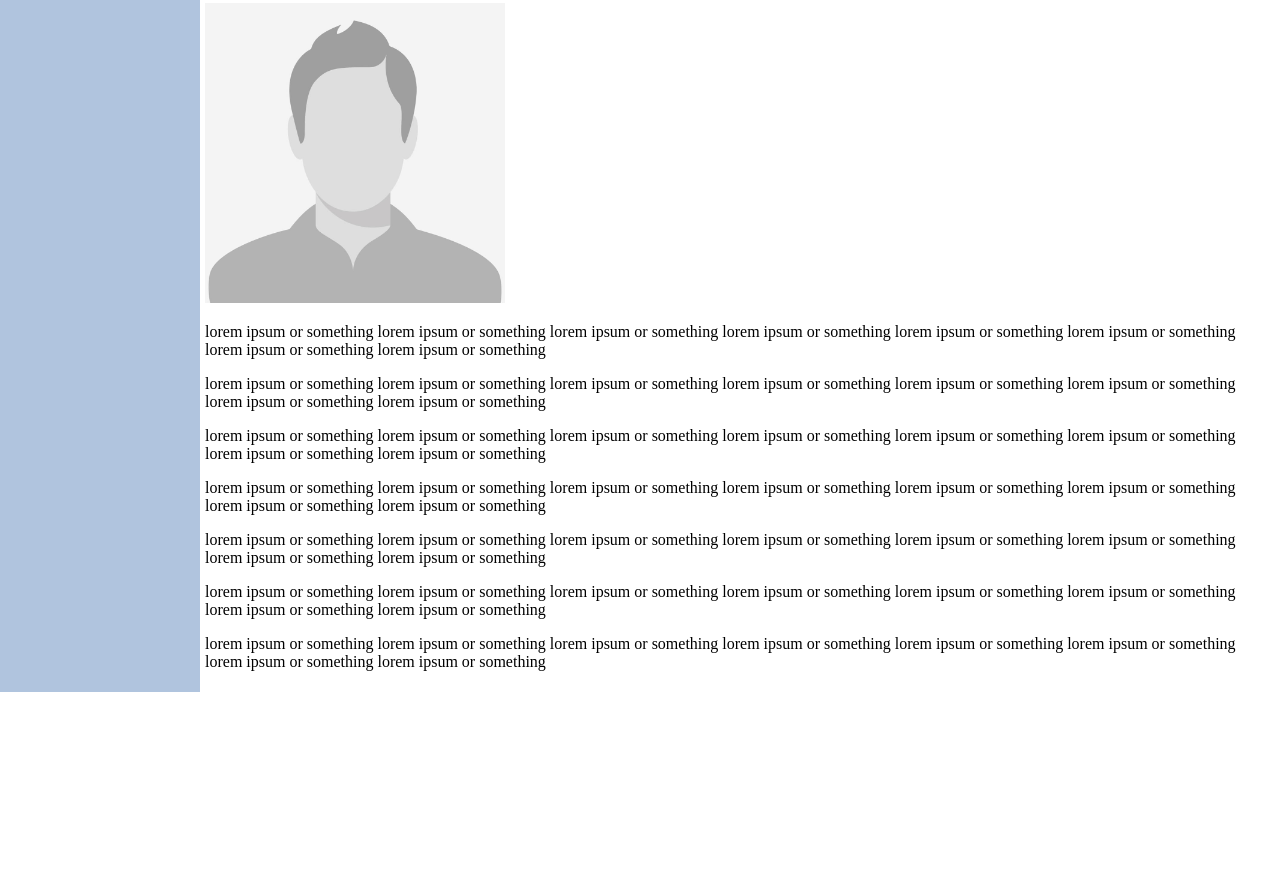
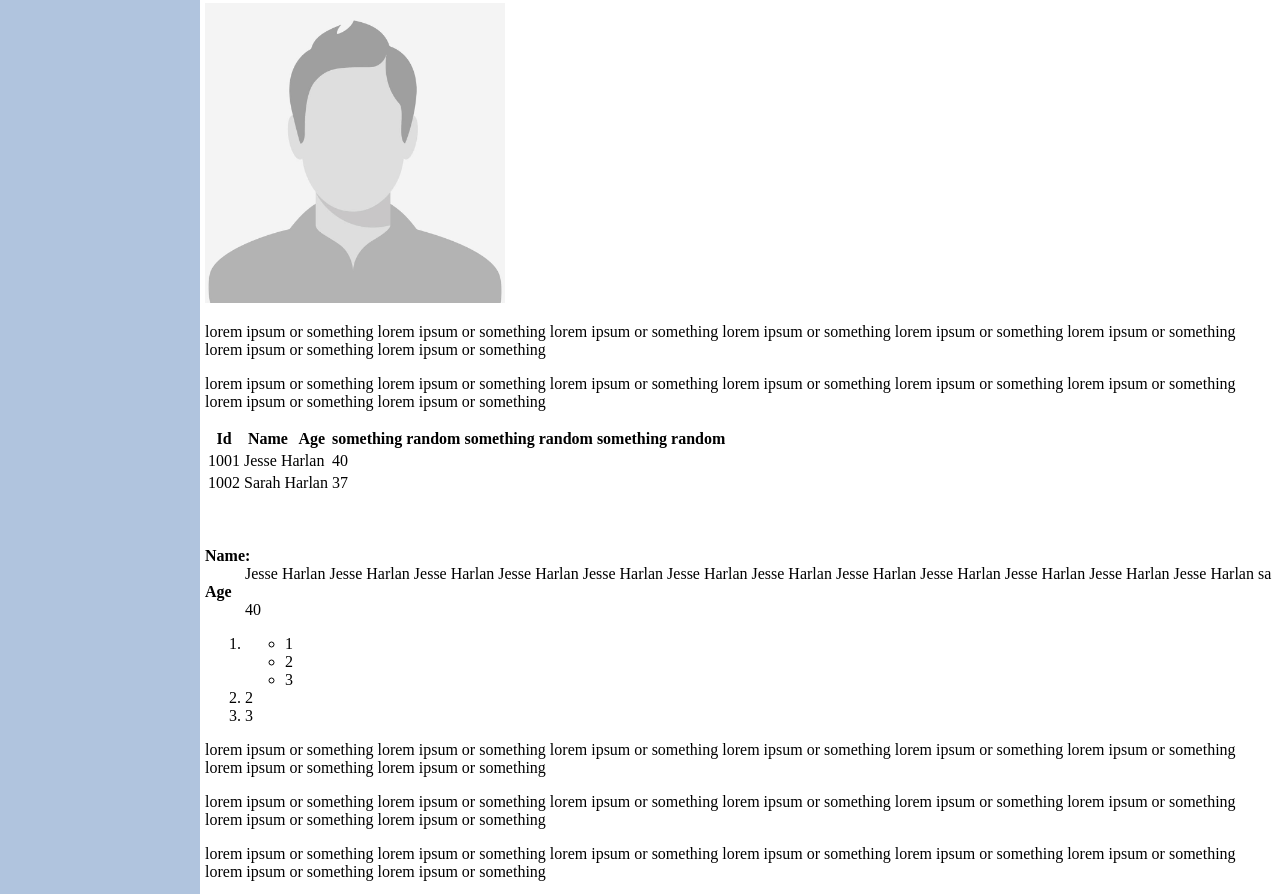
Before and after one commit to CCAppDevs/FlexboxTest, a plain HTML site: page index.html in a window 1280 px wide. Shown: the part 404-1298 px from the top of the page. Before the commit the page ends 1096 px from the top, so only its background shows below. Drawn offline with Linux system fonts and the light colour scheme.

Commit message:
added lists and tables

```diff
--- a/index.html
+++ b/index.html
@@ -32,6 +32,58 @@
             <img class="maxSize" src="images/face.jpeg">
             <p>lorem ipsum or something lorem ipsum or something lorem ipsum or something lorem ipsum or something lorem ipsum or something lorem ipsum or something lorem ipsum or something lorem ipsum or something </p>
             <p>lorem ipsum or something lorem ipsum or something lorem ipsum or something lorem ipsum or something lorem ipsum or something lorem ipsum or something lorem ipsum or something lorem ipsum or something </p>
+            <div class="datatable">
+                <table class="peopleTable">
+                    <thead>
+                        <tr>
+                            <th>Id</th>
+                            <th>Name</th>
+                            <th>Age</th>
+                            <th>something random</th>
+                            <th>something random</th>
+                            <th>something random</th>
+                        </tr>
+                    </thead>
+                    <tbody>
+                        <tr>
+                            <td>1001</td>
+                            <td colspan="2">Jesse Harlan</td>
+                            <td colspan="5">40</td>
+                        </tr>
+                        <tr>
+                            <td>1002</td>
+                            <td colspan="2">Sarah Harlan</td>
+                            <td colspan="5">37</td>
+                        </tr>
+                    </tbody>
+                </table>
+            </div>
+
+            <br>
+            <br>
+
+            <!-- describe jesse -->
+            <dl>
+                <dt style="font-weight: bold;">Name:</dt>
+                <dd>Jesse Harlan Jesse Harlan Jesse Harlan Jesse Harlan Jesse Harlan Jesse Harlan Jesse Harlan Jesse Harlan Jesse Harlan Jesse Harlan Jesse Harlan Jesse Harlan sa</dd>
+                <dt style="font-weight: bold;">Age</dt>
+                <dd>40</dd>
+            </dl>
+
+
+
+            <ol>
+                <li>
+                    <ul>
+                        <li>1</li>
+                        <li>2</li>
+                        <li>3</li>
+                    </ul>
+                </li>
+                <li>2</li>
+                <li>3</li>
+            </ol>
+
             <p>lorem ipsum or something lorem ipsum or something lorem ipsum or something lorem ipsum or something lorem ipsum or something lorem ipsum or something lorem ipsum or something lorem ipsum or something </p>
             <p>lorem ipsum or something lorem ipsum or something lorem ipsum or something lorem ipsum or something lorem ipsum or something lorem ipsum or something lorem ipsum or something lorem ipsum or something </p>
             <p>lorem ipsum or something lorem ipsum or something lorem ipsum or something lorem ipsum or something lorem ipsum or something lorem ipsum or something lorem ipsum or something lorem ipsum or something </p>
--- a/style.css
+++ b/style.css
@@ -68,6 +68,18 @@ header h1 {
 
 .maxSize {
     max-width: 300px;
+}
+
+.peopleTable {
+    border: 1px solid white;
+    padding: 0;
+    border-spacing: 0;
+}
+
+.peopleTable td,
+.peopleTable th {
+    margin: 0;
+    border: 1px solid white;
 }
 
 @media screen and (max-width: 900px) {
```
